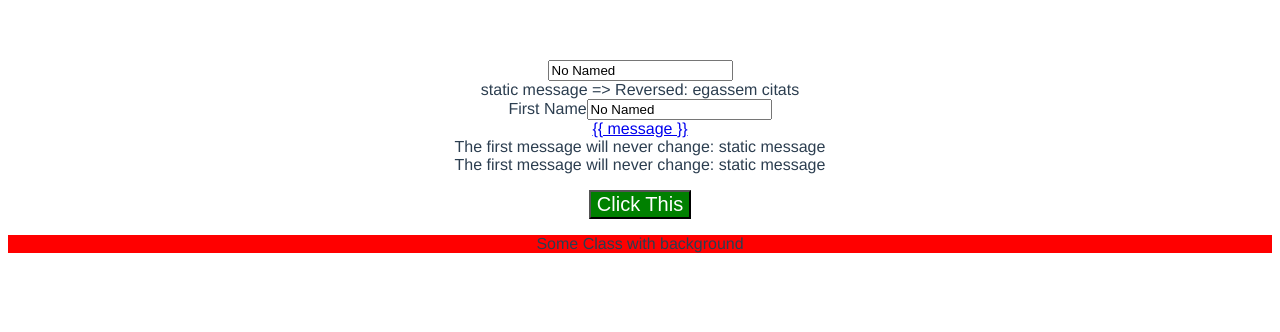
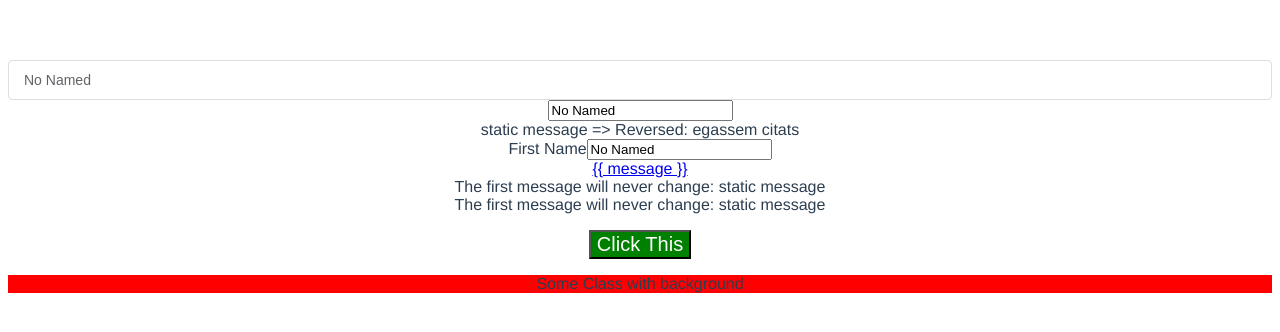
Before and after one commit to leun0077/vuejs-exercises, a Vue app: page / in a window 1280 px wide. Shown: the top 332 px of the page. Built offline with nearby package versions, Linux system fonts and the light colour scheme; the HTML template or start-up script is replaced by a standard one.

Commit message:
example-input-element

```diff
--- a/package.json
+++ b/package.json
@@ -8,6 +8,7 @@
     "lint": "vue-cli-service lint"
   },
   "dependencies": {
+    "element-ui": "^2.4.11",
     "vue": "^2.5.21"
   },
   "devDependencies": {
--- a/src/components/PlayGround/PlayGround.vue
+++ b/src/components/PlayGround/PlayGround.vue
@@ -1,5 +1,7 @@
 <template>
   <div class="hello">
+    <!-- Element UI -->
+    <el-input placeholder="Please input" v-model="nameInput"></el-input>
     <!-- Watch -->
     <input type="text" name="firstName" v-model="nameInput">
     <!-- Computed -->
```
Also changed, not shown: src/main.js (+6 -1 lines), 1 other file (tests, documents, lock files or other folders).
